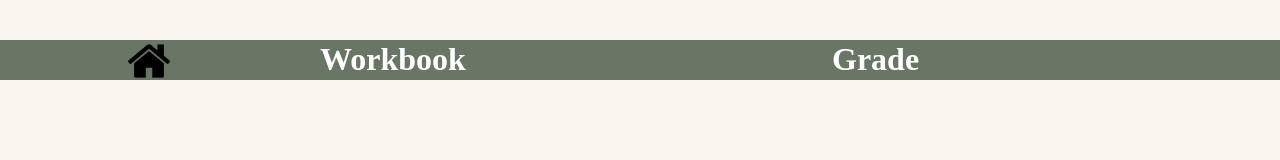
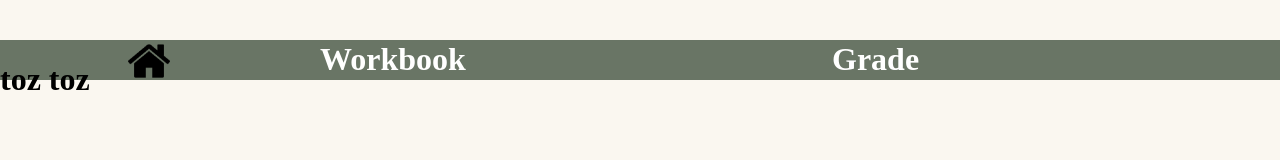
Before and after one commit to yaman-mardini/english-online-ym, a plain HTML site: page interface.html in a window 1280 px wide. Drawn offline with Linux system fonts and the light colour scheme.

Commit message:
add toz line

```diff
--- a/interface.html
+++ b/interface.html
@@ -14,7 +14,7 @@
 
  <a href="workbook.html"><h1 id="workbook">Workbook</h1></a>
 <a href="grade.html"><h1 id="grade">Grade</h1></a>
-<h1></h1>
+<h1>toz toz</h1>
 
 <script src="interface.js"></script>
 </body>
```
